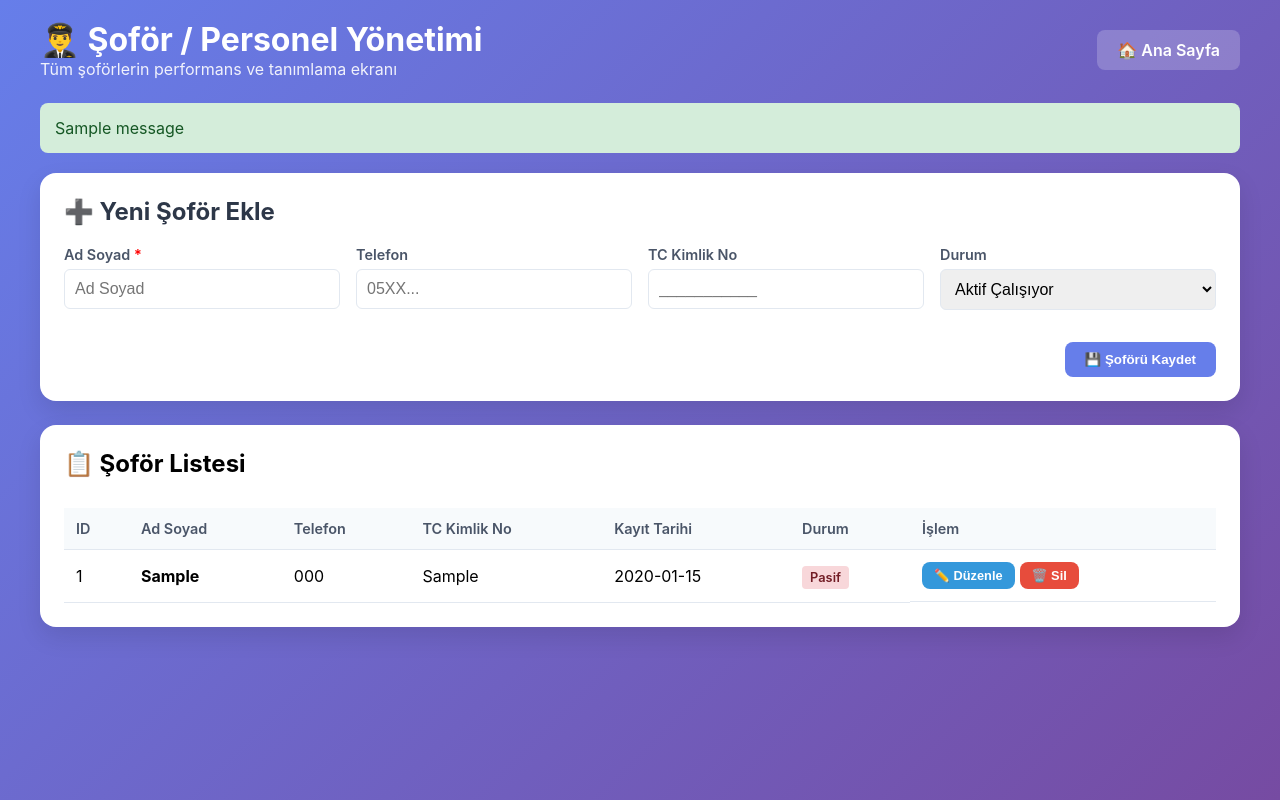
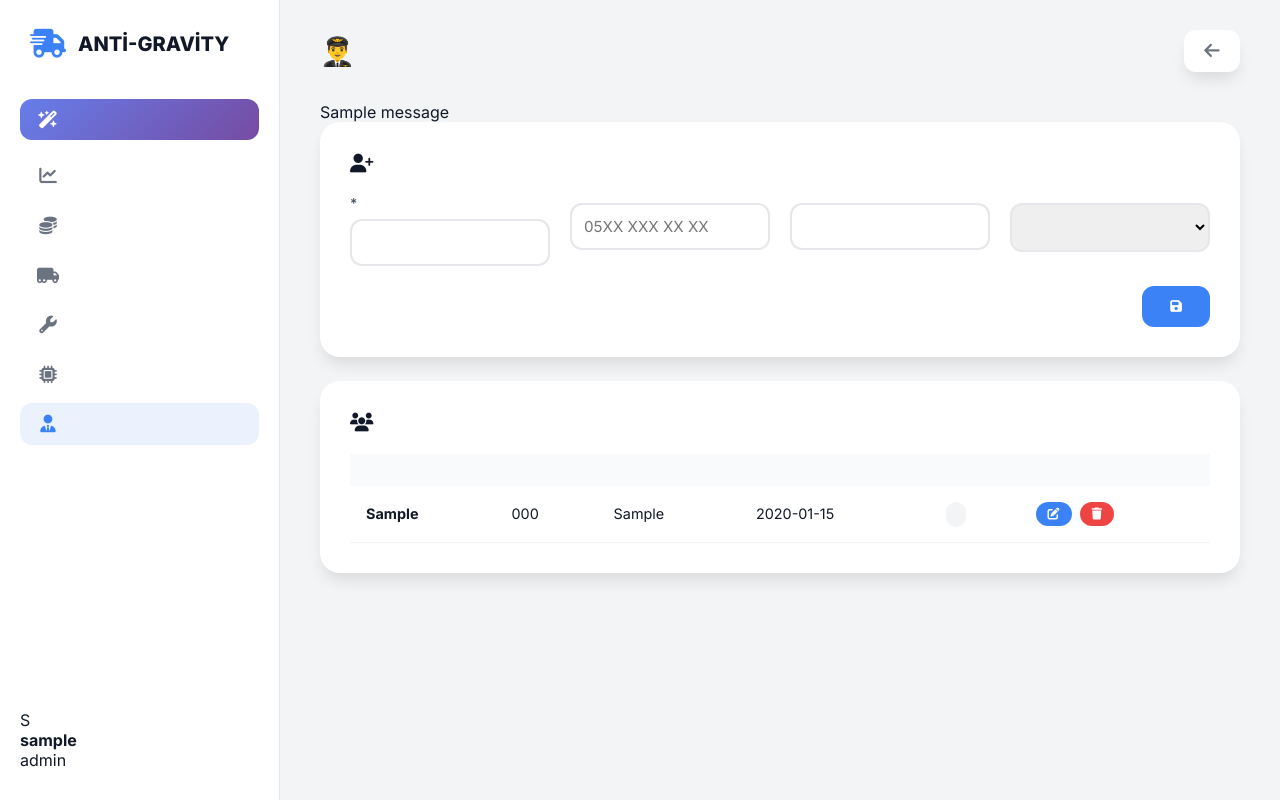
Before and after one commit to halilibrahimgulgec/antisonprg, a Flask app: template templates/soforler.html in a window 1280 px wide. Run offline with Flask 3, Linux system fonts and the light colour scheme; the visitor is signed in with stand-in values (Sample User, id 1); tables that the repository leaves empty hold one stand-in row (values such as "Sample post"); the template is opened without the code that fills it: most values are stand-ins (such as "Sample title", 1, 10 or a date in 2020); one stand-in notice (Sample message) is shown; lists and menus that the app fills with data are empty.

Commit message:
Şoför Yönetimi sayfası premium tasarıma uyarlandı

```diff
--- a/templates/soforler.html
+++ b/templates/soforler.html
@@ -1,248 +1,229 @@
 <!DOCTYPE html>
-<html lang="tr">
-
+<html lang="{{ get_locale() }}">
 <head>
     <meta charset="UTF-8">
     <meta name="viewport" content="width=device-width, initial-scale=1.0">
-    <title>Şoför Yönetimi - Kargo Yakıt Sistemi</title>
+    <title>{{ _('Şoför Yönetimi - Telematik Dashboard') }}</title>
+    <link href="https://fonts.googleapis.com/css2?family=Inter:wght@300;400;500;600;700;800&display=swap" rel="stylesheet">
+    <link rel="stylesheet" href="https://cdnjs.cloudflare.com/ajax/libs/font-awesome/6.4.0/css/all.min.css">
     <style>
-        * {
-            margin: 0;
-            padding: 0;
-            box-sizing: border-box;
+        :root {
+            --bg-color: #F3F4F6;
+            --card-bg: #FFFFFF;
+            --primary: #3B82F6;
+            --primary-rgb: 59, 130, 246;
+            --success: #10B981;
+            --warning: #F59E0B;
+            --danger: #EF4444;
+            --text-main: #111827;
+            --text-muted: #6B7280;
+            --sidebar-width: 280px;
+            --radius: 20px;
+            --shadow: 0 10px 15px -3px rgba(0, 0, 0, 0.1);
         }
 
-        body {
-            font-family: -apple-system, BlinkMacSystemFont, 'Segoe UI', Roboto, sans-serif;
-            background: linear-gradient(135deg, #667eea 0%, #764ba2 100%);
-            min-height: 100vh;
-            padding: 20px;
+        * { margin: 0; padding: 0; box-sizing: border-box; font-family: 'Inter', sans-serif; }
+        body { background-color: var(--bg-color); color: var(--text-main); display: flex; min-height: 100vh; }
+
+        /* Sidebar consistency */
+        .sidebar {
+            width: var(--sidebar-width);
+            background: white;
+            height: 100vh;
+            position: fixed;
+            left: 0;
+            top: 0;
+            padding: 30px 20px;
+            display: flex;
+            flex-direction: column;
+            border-right: 1px solid #E5E7EB;
+            z-index: 1000;
         }
 
-        .container {
-            max-width: 1200px;
-            margin: 0 auto;
-        }
+        .logo { display: flex; align-items: center; gap: 12px; margin-bottom: 40px; padding-left: 10px; text-decoration: none; }
+        .logo i { font-size: 1.8rem; color: var(--primary); }
+        .logo h2 { font-size: 1.25rem; font-weight: 800; color: var(--text-main); }
 
-        .card {
-            background: white;
-            border-radius: 16px;
-            padding: 24px;
-            box-shadow: 0 10px 25px rgba(0, 0, 0, 0.1);
-            margin-bottom: 24px;
-        }
-
-        .header {
+        .nav-menu { list-style: none; flex-grow: 1; overflow-y: auto; }
+        .nav-item { margin-bottom: 8px; }
+        .nav-link {
             display: flex;
-            justify-content: space-between;
             align-items: center;
-            margin-bottom: 24px;
-            color: white;
-        }
-
-        .btn {
-            padding: 10px 20px;
-            border-radius: 8px;
+            gap: 12px;
+            padding: 12px 16px;
             text-decoration: none;
-            font-weight: 600;
-            border: none;
-            cursor: pointer;
+            color: var(--text-muted);
+            font-weight: 500;
+            border-radius: 12px;
             transition: all 0.2s;
         }
+        .nav-link:hover, .nav-link.active { background: rgba(var(--primary-rgb), 0.1); color: var(--primary); }
+        .nav-link i { font-size: 1.1rem; width: 24px; text-align: center; }
 
-        .btn-home {
-            background: rgba(255, 255, 255, 0.2);
+        .main-content { margin-left: var(--sidebar-width); flex-grow: 1; padding: 30px 40px; }
+
+        .header { display: flex; justify-content: space-between; align-items: center; margin-bottom: 30px; }
+        .header-title h1 { font-size: 1.75rem; font-weight: 800; letter-spacing: -0.8px; }
+
+        .card { background: white; border-radius: var(--radius); padding: 30px; box-shadow: var(--shadow); margin-bottom: 24px; }
+
+        .form-grid { display: grid; grid-template-columns: repeat(auto-fit, minmax(200px, 1fr)); gap: 20px; margin-bottom: 20px; }
+        .form-group { display: flex; flex-direction: column; gap: 8px; }
+        .form-group label { font-weight: 600; font-size: 0.85rem; color: #4B5563; }
+        .form-control {
+            padding: 12px;
+            border: 2px solid #E5E7EB;
+            border-radius: 12px;
+            font-size: 0.95rem;
+            outline: none;
+            transition: all 0.2s;
+        }
+        .form-control:focus { border-color: var(--primary); box-shadow: 0 0 0 4px rgba(var(--primary-rgb), 0.1); }
+
+        .btn-action {
+            padding: 14px 28px;
+            border-radius: 12px;
+            font-weight: 700;
+            cursor: pointer;
+            border: none;
+            transition: all 0.2s;
+            display: flex;
+            align-items: center;
+            gap: 8px;
+            text-decoration: none;
             color: white;
+            background: var(--primary);
         }
+        .btn-action:hover { transform: translateY(-2px); box-shadow: 0 10px 20px rgba(var(--primary-rgb), 0.3); }
+        .btn-danger { background: var(--danger); }
 
-        .btn-home:hover {
-            background: rgba(255, 255, 255, 0.3);
-        }
+        /* Table Styling */
+        .table-container { overflow-x: auto; margin-top: 20px; }
+        table { width: 100%; border-collapse: collapse; }
+        th { padding: 16px; background: #F9FAFB; text-align: left; font-size: 0.8rem; font-weight: 700; color: var(--text-muted); text-transform: uppercase; }
+        td { padding: 16px; border-bottom: 1px solid #F3F4F6; font-size: 0.9rem; }
+        tr:hover { background: #FBFBFF; }
 
-        .btn-primary {
-            background: #667eea;
-            color: white;
-        }
+        .badge { padding: 5px 10px; border-radius: 20px; font-size: 0.75rem; font-weight: 800; }
+        .badge-aktif { background: #DCFCE7; color: #166534; }
+        .badge-pasif { background: #F3F4F6; color: #4B5563; }
 
-        .btn-danger {
-            background: #e74c3c;
-            color: white;
-            font-size: 0.8rem;
-            padding: 6px 12px;
-        }
+        /* Modal */
+        .modal { display: none; position: fixed; top: 0; left: 0; width: 100%; height: 100%; background: rgba(0,0,0,0.6); z-index: 2000; justify-content: center; align-items: center; backdrop-filter: blur(4px); }
+        .modal-content { background: white; width: 90%; max-width: 500px; border-radius: 24px; padding: 35px; position: relative; }
 
-        .btn-info {
-            background: #3498db;
-            color: white;
-            font-size: 0.8rem;
-            padding: 6px 12px;
-        }
-
-        .form-grid {
-            display: grid;
-            grid-template-columns: repeat(auto-fit, minmax(200px, 1fr));
-            gap: 16px;
-            margin-bottom: 20px;
-        }
-
-        .form-group {
-            margin-bottom: 12px;
-        }
-
-        .form-group label {
-            display: block;
-            margin-bottom: 6px;
-            color: #4a5568;
-            font-size: 0.9rem;
-            font-weight: 600;
-        }
-
-        .form-control {
-            width: 100%;
-            padding: 10px;
-            border: 1px solid #e2e8f0;
-            border-radius: 6px;
-            font-size: 1rem;
-        }
-
-        table {
-            width: 100%;
-            border-collapse: collapse;
-            margin-top: 10px;
-        }
-
-        th, td {
-            padding: 12px;
-            text-align: left;
-            border-bottom: 1px solid #e2e8f0;
-        }
-
-        th {
-            background: #f7fafc;
-            color: #4a5568;
-            font-weight: 600;
-            font-size: 0.9rem;
-        }
-
-        tr:hover {
-            background: #f8f9fa;
-        }
-
-        .badge {
-            padding: 4px 8px;
-            border-radius: 4px;
-            font-size: 0.8rem;
-            font-weight: 600;
-        }
-
-        .badge-aktif {
-            background: #c6f6d5;
-            color: #22543d;
-        }
-
-        .badge-pasif {
-            background: #f8d7da;
-            color: #721c24;
-        }
-
+        @media (max-width: 768px) { .sidebar { display: none; } .main-content { margin-left: 0; padding: 20px; } }
     </style>
 </head>
+<body>
+    <aside class="sidebar">
+        <a href="/" class="logo">
+            <i class="fa-solid fa-truck-fast"></i>
+            <h2>ANTİ-GRAVİTY</h2>
+        </a>
+        <nav class="nav-menu">
+            <li class="nav-item">
+                <a href="/ai-assistant" class="nav-link" style="background: linear-gradient(135deg, #667eea 0%, #764ba2 100%); color: white; margin-bottom: 15px;">
+                    <i class="fa-solid fa-wand-magic-sparkles"></i>
+                    {{ _('AI ASİSTAN (YENİ)') }}
+                </a>
+            </li>
+            <li class="nav-item"><a href="/" class="nav-link"><i class="fa-solid fa-chart-line"></i> {{ _('Dashboard') }}</a></li>
+            <li class="nav-item"><a href="/muhasebe" class="nav-link"><i class="fa-solid fa-coins"></i> {{ _('Muhasebe Analizi') }}</a></li>
+            <li class="nav-item"><a href="/arac-yonetimi" class="nav-link"><i class="fa-solid fa-truck-moving"></i> {{ _('Filo Yönetimi') }}</a></li>
+            <li class="nav-item"><a href="/bakim" class="nav-link"><i class="fa-solid fa-wrench"></i> {{ _('Bakım & Onarım') }}</a></li>
+            <li class="nav-item"><a href="/ai-analysis" class="nav-link"><i class="fa-solid fa-microchip"></i> {{ _('AI Analiz') }}</a></li>
+            <li class="nav-item"><a href="/soforler" class="nav-link active"><i class="fa-solid fa-user-tie"></i> {{ _('Şoför Yönetimi') }}</a></li>
+        </nav>
+        <div class="user-profile">
+            <div class="user-avatar">{{ session['username'][0].upper() }}</div>
+            <div class="user-info">
+                <h4>{{ session['username'] }}</h4>
+                <p>{{ session['role'] }}</p>
+            </div>
+        </div>
+    </aside>
 
-<body>
-    <div class="container">
-        <div class="header">
-            <div>
-                <h1>👨‍✈️ Şoför / Personel Yönetimi</h1>
-                <p style="opacity: 0.9;">Tüm şoförlerin performans ve tanımlama ekranı</p>
+    <main class="main-content">
+        <header class="header">
+            <div class="header-title">
+                <h1>👨‍✈️ {{ _('Şoför & Personel Yönetimi') }}</h1>
+                <p style="color: var(--text-muted);">{{ _('Ekibinizin bilgilerini ve çalışma durumlarını yönetin.') }}</p>
             </div>
-            <a href="/" class="btn btn-home">🏠 Ana Sayfa</a>
-        </div>
+            <a href="/" class="nav-link" style="background: white; box-shadow: var(--shadow);"><i class="fa-solid fa-arrow-left"></i> {{ _('Geri') }}</a>
+        </header>
 
         {% with messages = get_flashed_messages(with_categories=true) %}
         {% if messages %}
         {% for category, message in messages %}
-        <div style="background: {{ '#d4edda' if category == 'success' else '#f8d7da' }};
-                                color: {{ '#155724' if category == 'success' else '#721c24' }};
-                                padding: 15px; border-radius: 8px; margin-bottom: 20px;">
-            {{ message }}
-        </div>
+        <div class="alert alert-{{ category }}">{{ message }}</div>
         {% endfor %}
         {% endif %}
         {% endwith %}
 
-        <!-- Yeni Kayıt Formu -->
         <div class="card">
-            <h2 style="margin-bottom: 20px; color: #2d3748;">➕ Yeni Şoför Ekle</h2>
+            <h3 style="margin-bottom: 20px;"><i class="fa-solid fa-user-plus"></i> {{ _('Yeni Şoför Ekle') }}</h3>
             <form action="/sofor-ekle" method="POST">
                 <div class="form-grid">
                     <div class="form-group">
-                        <label>Ad Soyad <span style="color:red">*</span></label>
-                        <input type="text" name="ad_soyad" class="form-control" required placeholder="Ad Soyad">
+                        <label>{{ _('Ad Soyad') }} *</label>
+                        <input type="text" name="ad_soyad" class="form-control" required placeholder="{{ _('Şoför Adı Soyadı') }}">
                     </div>
                     <div class="form-group">
-                        <label>Telefon</label>
-                        <input type="text" name="telefon" class="form-control" placeholder="05XX...">
+                        <label>{{ _('Telefon') }}</label>
+                        <input type="text" name="telefon" class="form-control" placeholder="05XX XXX XX XX">
                     </div>
                     <div class="form-group">
-                        <label>TC Kimlik No</label>
-                        <input type="text" name="tc_no" class="form-control" maxlength="11" placeholder="___________">
+                        <label>{{ _('TC Kimlik No') }}</label>
+                        <input type="text" name="tc_no" class="form-control" maxlength="11">
                     </div>
                     <div class="form-group">
-                        <label>Durum</label>
+                        <label>{{ _('Çalışma Durumu') }}</label>
                         <select name="aktif" class="form-control">
-                            <option value="1">Aktif Çalışıyor</option>
-                            <option value="0">Pasif / İşten Ayrıldı</option>
+                            <option value="1">{{ _('Aktif Çalışıyor') }}</option>
+                            <option value="0">{{ _('Pasif / Ayrıldı') }}</option>
                         </select>
                     </div>
                 </div>
-                <div style="text-align: right; margin-top: 15px;">
-                    <button type="submit" class="btn btn-primary">💾 Şoförü Kaydet</button>
+                <div style="display: flex; justify-content: flex-end; margin-top: 20px;">
+                    <button type="submit" class="btn-action"><i class="fa-solid fa-save"></i> {{ _('Personeli Kaydet') }}</button>
                 </div>
             </form>
         </div>
 
-        <!-- Personel Listesi -->
         <div class="card">
-            <h2 style="margin-bottom: 20px;">📋 Şoför Listesi</h2>
-            <div style="overflow-x: auto;">
+            <h3 style="margin-bottom: 20px;"><i class="fa-solid fa-users"></i> {{ _('Şoför Listesi') }}</h3>
+            <div class="table-container">
                 <table>
                     <thead>
                         <tr>
-                            <th>ID</th>
-                            <th>Ad Soyad</th>
-                            <th>Telefon</th>
-                            <th>TC Kimlik No</th>
-                            <th>Kayıt Tarihi</th>
-                            <th>Durum</th>
-                            <th>İşlem</th>
+                            <th>{{ _('Ad Soyad') }}</th>
+                            <th>{{ _('İletişim') }}</th>
+                            <th>{{ _('TC No') }}</th>
+                            <th>{{ _('Kayıt Tarihi') }}</th>
+                            <th>{{ _('Durum') }}</th>
+                            <th>{{ _('İşlem') }}</th>
                         </tr>
                     </thead>
                     <tbody>
                         {% for sofor in soforler %}
                         <tr>
-                            <td>{{ sofor.id }}</td>
                             <td><strong>{{ sofor.ad_soyad }}</strong></td>
-                            <td>{{ sofor.telefon if sofor.telefon else '-' }}</td>
-                            <td>{{ sofor.tc_no if sofor.tc_no else '-' }}</td>
+                            <td>{{ sofor.telefon or '-' }}</td>
+                            <td>{{ sofor.tc_no or '-' }}</td>
                             <td>{{ sofor.created_at[:10] }}</td>
                             <td>
-                                {% if sofor.aktif == 1 %}
-                                <span class="badge badge-aktif">Aktif</span>
-                                {% else %}
-                                <span class="badge badge-pasif">Pasif</span>
-                                {% endif %}
+                                <span class="badge {% if sofor.aktif == 1 %}badge-aktif{% else %}badge-pasif{% endif %}">
+                                    {% if sofor.aktif == 1 %}{{ _('Aktif') }}{% else %}{{ _('Pasif') }}{% endif %}
+                                </span>
                             </td>
-                            <td style="display: flex; gap: 5px;">
-                                <button type="button" class="btn btn-info" onclick="openUpdateModal({{ sofor.id }}, '{{ sofor.ad_soyad }}', '{{ sofor.telefon }}', '{{ sofor.tc_no }}', {{ sofor.aktif }})">✏️ Düzenle</button>
-                                <form action="/sofor-sil/{{ sofor.id }}" method="POST" onsubmit="return confirm('Bu şoförü silmek istediğinize emin misiniz? (Silmek yerine pasif yapmanız önerilir)');" style="display:inline;">
-                                    <button type="submit" class="btn btn-danger">🗑️ Sil</button>
-                                </form>
-                            </td>
-                        </tr>
-                        {% else %}
-                        <tr>
-                            <td colspan="7" style="text-align: center; padding: 20px; color: #718096;">
-                                Henüz kayıtlı şoför bulunamadı.
+                            <td>
+                                <div style="display: flex; gap: 8px;">
+                                    <button onclick="openUpdateModal({{ sofor.id }}, '{{ sofor.ad_soyad }}', '{{ sofor.telefon }}', '{{ sofor.tc_no }}', {{ sofor.aktif }})" class="btn-action" style="padding: 6px 12px; font-size: 0.75rem;"><i class="fa-solid fa-edit"></i></button>
+                                    <form action="/sofor-sil/{{ sofor.id }}" method="POST" onsubmit="return confirm('Emin misiniz?');">
+                                        <button type="submit" class="btn-action btn-danger" style="padding: 6px 12px; font-size: 0.75rem;"><i class="fa-solid fa-trash"></i></button>
+                                    </form>
+                                </div>
                             </td>
                         </tr>
                         {% endfor %}
@@ -250,38 +231,20 @@
                 </table>
             </div>
         </div>
-    </div>
+    </main>
 
-    <!-- Düzenleme Modalı -->
-    <div id="updateModal" style="display:none; position:fixed; top:0; left:0; width:100%; height:100%; background:rgba(0,0,0,0.5); z-index:1000; justify-content:center; align-items:center;">
-        <div class="card" style="width:100%; max-width:500px; margin:20px;">
-            <div style="display:flex; justify-content:space-between; align-items:center; margin-bottom:20px;">
-                <h3 style="color:#2d3748;">✏️ Şoför Düzenle</h3>
-                <button type="button" onclick="closeUpdateModal()" style="background:none; border:none; font-size:1.5rem; cursor:pointer;">&times;</button>
-            </div>
-            <form id="updateForm" method="POST" action="">
-                <div class="form-group">
-                    <label>Ad Soyad <span style="color:red">*</span></label>
-                    <input type="text" name="ad_soyad" id="m_ad_soyad" class="form-control" required>
-                </div>
-                <div class="form-group">
-                    <label>Telefon</label>
-                    <input type="text" name="telefon" id="m_telefon" class="form-control">
-                </div>
-                <div class="form-group">
-                    <label>TC Kimlik No</label>
-                    <input type="text" name="tc_no" id="m_tc_no" class="form-control" maxlength="11">
-                </div>
-                <div class="form-group">
-                    <label>Durum</label>
-                    <select name="aktif" id="m_aktif" class="form-control">
-                        <option value="1">Aktif Çalışıyor</option>
-                        <option value="0">Pasif / İşten Ayrıldı</option>
-                    </select>
-                </div>
-                <div style="text-align: right; margin-top:20px;">
-                    <button type="button" class="btn btn-home" style="color:#333; margin-right:10px; border:1px solid #ddd;" onclick="closeUpdateModal()">İptal</button>
-                    <button type="submit" class="btn btn-primary">💾 Kaydet</button>
+    <!-- Modal -->
+    <div id="updateModal" class="modal">
+        <div class="modal-content">
+            <h3 style="margin-bottom: 25px;"><i class="fa-solid fa-user-edit"></i> {{ _('Şoför Düzenle') }}</h3>
+            <form id="updateForm" method="POST">
+                <div class="form-group"><label>{{ _('Ad Soyad') }} *</label><input type="text" name="ad_soyad" id="m_ad_soyad" class="form-control" required></div>
+                <div class="form-group"><label>{{ _('Telefon') }}</label><input type="text" name="telefon" id="m_telefon" class="form-control"></div>
+                <div class="form-group"><label>{{ _('TC No') }}</label><input type="text" name="tc_no" id="m_tc_no" class="form-control" maxlength="11"></div>
+                <div class="form-group"><label>{{ _('Durum') }}</label><select name="aktif" id="m_aktif" class="form-control"><option value="1">Aktif</option><option value="0">Pasif</option></select></div>
+                <div style="display: flex; justify-content: flex-end; gap: 10px; margin-top: 25px;">
+                    <button type="button" onclick="document.getElementById('updateModal').style.display='none'" class="btn-action" style="background: #F3F4F6; color: #4B5563;">{{ _('İptal') }}</button>
+                    <button type="submit" class="btn-action">{{ _('Kaydet') }}</button>
                 </div>
             </form>
         </div>
@@ -296,9 +259,6 @@
             document.getElementById('m_tc_no').value = (tc != 'None') ? tc : '';
             document.getElementById('m_aktif').value = aktif;
         }
-        function closeUpdateModal() {
-            document.getElementById('updateModal').style.display = 'none';
-        }
     </script>
 </body>
 </html>
```
